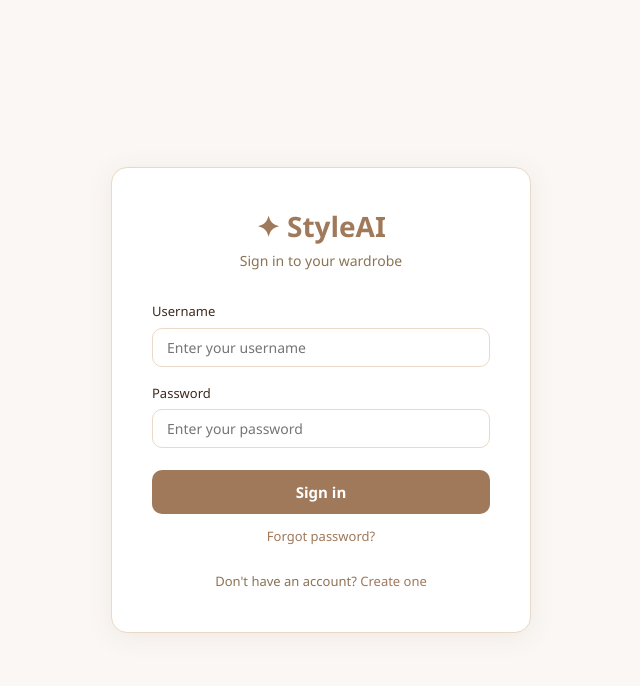
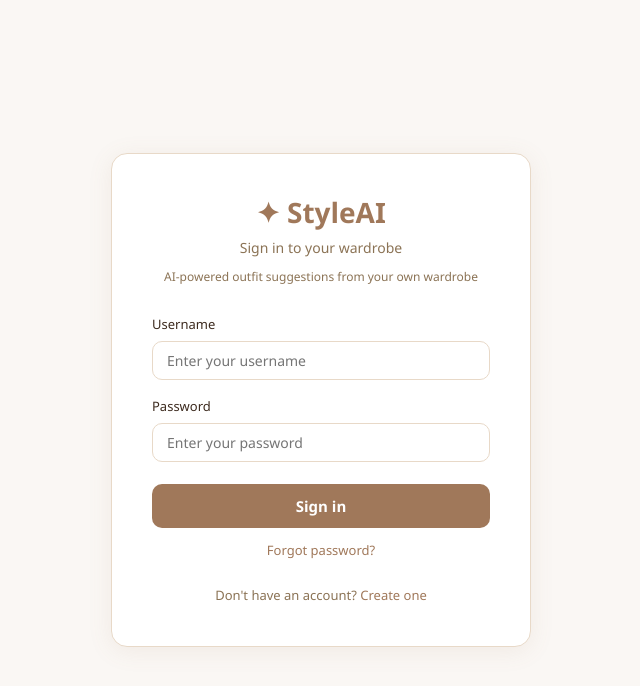
Before and after one commit to annuthomasc/styleai-frontend, a React (Vite) app: page /styleai-frontend/login in a window 1280 px wide. Shown: the top 686 px of the page, without its empty margins (319-959 px from the left). Built offline with nearby package versions, Linux system fonts and the light colour scheme.

Commit message:
Add footer, page title, and login tagline

```diff
--- a/index.html
+++ b/index.html
@@ -4,7 +4,7 @@
     <meta charset="UTF-8" />
     <link rel="icon" type="image/svg+xml" href="/favicon.svg" />
     <meta name="viewport" content="width=device-width, initial-scale=1.0" />
-    <title>styleai-frontend</title>
+    <title>StyleAI — AI Wardrobe Assistant</title>
   </head>
   <body>
     <div id="root"></div>
--- /dev/null
+++ b/src/components/Footer.jsx
@@ -0,0 +1,30 @@
+export default function Footer() {
+    return (
+      <footer style={styles.footer}>
+        <div style={styles.content}>
+          <span style={styles.brand}>✦ StyleAI</span>
+          <span style={styles.tagline}>AI-powered outfit suggestions from your own wardrobe</span>
+        </div>
+        <div style={styles.copyright}>
+          © {new Date().getFullYear()} StyleAI · Built by Annu Thomas
+        </div>
+      </footer>
+    );
+  }
+
+  const styles = {
+    footer: {
+      borderTop: '1px solid var(--border)',
+      background: 'var(--surface)',
+      padding: '20px',
+      marginTop: 'auto',
+      textAlign: 'center',
+    },
+    content: {
+      display: 'flex', flexDirection: 'column',
+      alignItems: 'center', gap: '4px', marginBottom: '8px',
+    },
+    brand: { fontSize: '14px', fontWeight: 700, color: 'var(--primary)' },
+    tagline: { fontSize: '12px', color: 'var(--text-muted)' },
+    copyright: { fontSize: '11px', color: 'var(--text-muted)' },
+  };
--- a/src/pages/Login.jsx
+++ b/src/pages/Login.jsx
@@ -33,6 +33,7 @@ export default function Login() {
         <div style={styles.header}>
           <h1 style={styles.logo}>✦ StyleAI</h1>
           <p style={styles.subtitle}>Sign in to your wardrobe</p>
+          <p style={styles.tagline}>AI-powered outfit suggestions from your own wardrobe</p>
         </div>
 
         {error && <div style={styles.error}>{error}</div>}
@@ -96,6 +97,7 @@ const styles = {
   header: { textAlign: 'center', marginBottom: '28px' },
   logo: { fontSize: '28px', color: 'var(--primary)', marginBottom: '6px' },
   subtitle: { color: 'var(--text-muted)', fontSize: '14px' },
+  tagline: { fontSize: '12px', color: 'var(--text-muted)', marginTop: '8px' },
   error: {
     background: '#FEE2E2', color: '#991B1B',
     padding: '10px 14px', borderRadius: '8px',
--- a/src/pages/Suggest.jsx
+++ b/src/pages/Suggest.jsx
@@ -3,6 +3,7 @@ import { useNavigate } from 'react-router-dom';
 import { useAuth } from '../context/AuthContext';
 import Navbar from '../components/Navbar';
 import api from '../api/axios';
+import Footer from '../components/Footer';
 
 const OCCASIONS = [
   'Casual dinner with friends',
@@ -253,13 +254,14 @@ export default function Suggest() {
         )}
 
       </div>
+      <Footer />
     </div>
   );
 }
 
 const styles = {
-  page: { minHeight: '100vh', background: 'var(--bg)' },
-  container: { maxWidth: '800px', margin: '0 auto', padding: '28px 20px' },
+  page: { minHeight: '100vh', background: 'var(--bg)', display: 'flex', flexDirection: 'column' },
+  container: { maxWidth: '800px', margin: '0 auto', padding: '28px 20px', flex: 1, width: '100%' },
   header: { marginBottom: '20px' },
   title: { fontSize: '22px', fontWeight: 700, marginBottom: '4px' },
   subtitle: { color: 'var(--text-muted)', fontSize: '14px' },
--- a/src/pages/Wardrobe.jsx
+++ b/src/pages/Wardrobe.jsx
@@ -4,6 +4,7 @@ import { useAuth } from '../context/AuthContext';
 import ClothingCard from '../components/ClothingCard';
 import Navbar from '../components/Navbar';
 import api from '../api/axios';
+import Footer from '../components/Footer';
 
 const CATEGORIES = ['top','bottom','shoes','outerwear','accessory','dress'];
 const STYLES = ['casual','formal','smart-casual','sporty','party'];
@@ -317,13 +318,14 @@ export default function Wardrobe() {
           </div>
         )}
       </div>
+      <Footer />
     </div>
   );
 }
 
 const styles = {
-  page: { minHeight: '100vh', background: 'var(--bg)' },
-  container: { maxWidth: '1100px', margin: '0 auto', padding: '28px 20px' },
+  page: { minHeight: '100vh', background: 'var(--bg)', display: 'flex', flexDirection: 'column' },
+  container: { maxWidth: '1100px', margin: '0 auto', padding: '28px 20px', flex: 1, width: '100%' },
   header: {
     display: 'flex', justifyContent: 'space-between',
     alignItems: 'flex-start', marginBottom: '24px',
```
